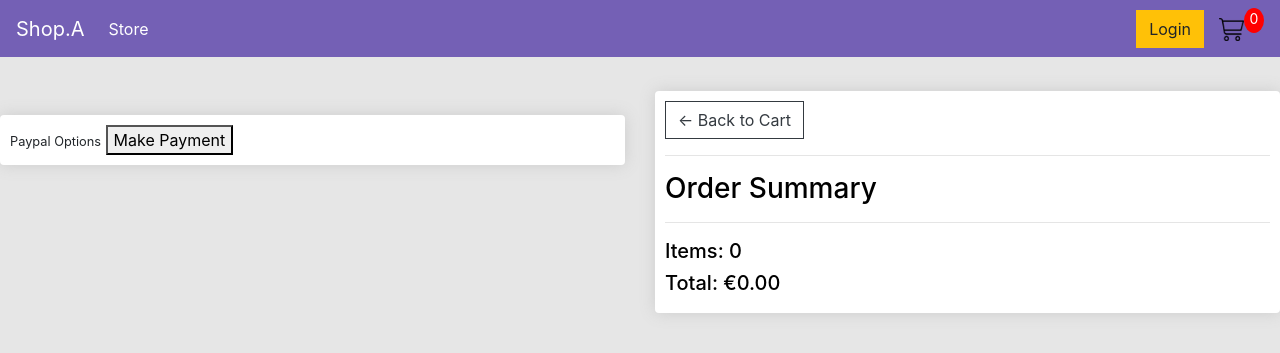
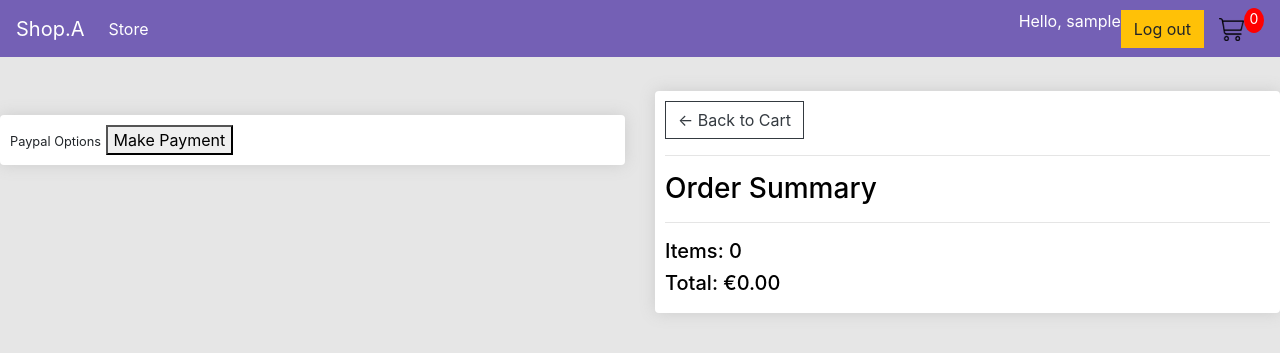
Before and after one commit to shadow2098/Shop, a Django app: page /checkout/ in a window 1280 px wide. Shown: the top 353 px of the page. Run offline with Django 4.2, Linux system fonts and the light colour scheme; a user stored in the database is signed in; tables that the repository leaves empty hold one stand-in row (values such as "Sample post"); some libraries are stand-ins or nearby versions.

Commit message:
If user is logged in, user sees his username displayed

```diff
--- a/store_app/static/store_app/css/main.css
+++ b/store_app/static/store_app/css/main.css
@@ -19,6 +19,10 @@
     font-size: 0.9rem;
     opacity: .6;
 
+}
+
+.hello {
+    border-radius: 0;
 }
 
 .opacity {
--- a/store_app/templates/store_app/main.html
+++ b/store_app/templates/store_app/main.html
@@ -72,7 +72,9 @@
 
             </ul>
             <div class="form-inline my-2 my-lg-0">
-                <a href="{% url 'log_in' %}"class="btn btn-warning">Login</a>
+                <p id="text" class="hello account-in-btn bg-dark" style="color:white;">Hello, {{request.user.username}}</p>
+                <a href="{% url 'log_in' %}" id="in" class="btn btn-warning">Log in</a>
+                <a href="{% url 'log_out' %}" id="out" class="btn btn-warning">Log out</a>
 
                 <a href="{% url 'shopping_cart' %}">
                     <img  id="cart-icon" src="{% static 'store_app/images/shopping_cart.png' %}">
@@ -98,5 +100,15 @@
     <script src="https://stackpath.bootstrapcdn.com/bootstrap/4.4.1/js/bootstrap.min.js" integrity="sha384-wfSDF2E50Y2D1uUdj0O3uMBJnjuUD4Ih7YwaYd1iqfktj0Uod8GCExl3Og8ifwB6" crossorigin="anonymous"></script>
 
     <script type="text/javascript" src="{% static 'store_app/js/shopping_cart.js' %}"></script>
+
+    <script type="text/javascript">
+        if (user == 'AnonymousUser'){
+            document.getElementById('text').classList.add('hidden');
+            document.getElementById('out').classList.add('hidden');
+        }
+        if (user != 'AnonymousUser'){
+            document.getElementById('in').classList.add('hidden');
+        }
+    </script>
 </body>
 </html>
```
